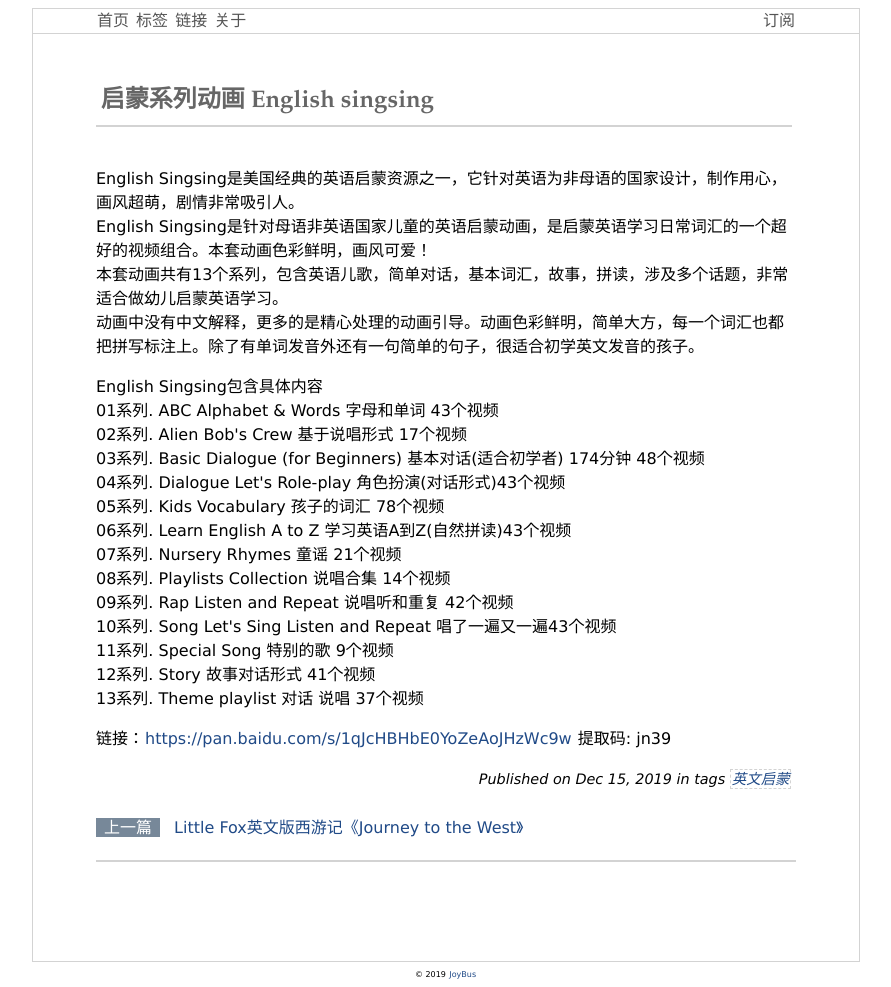
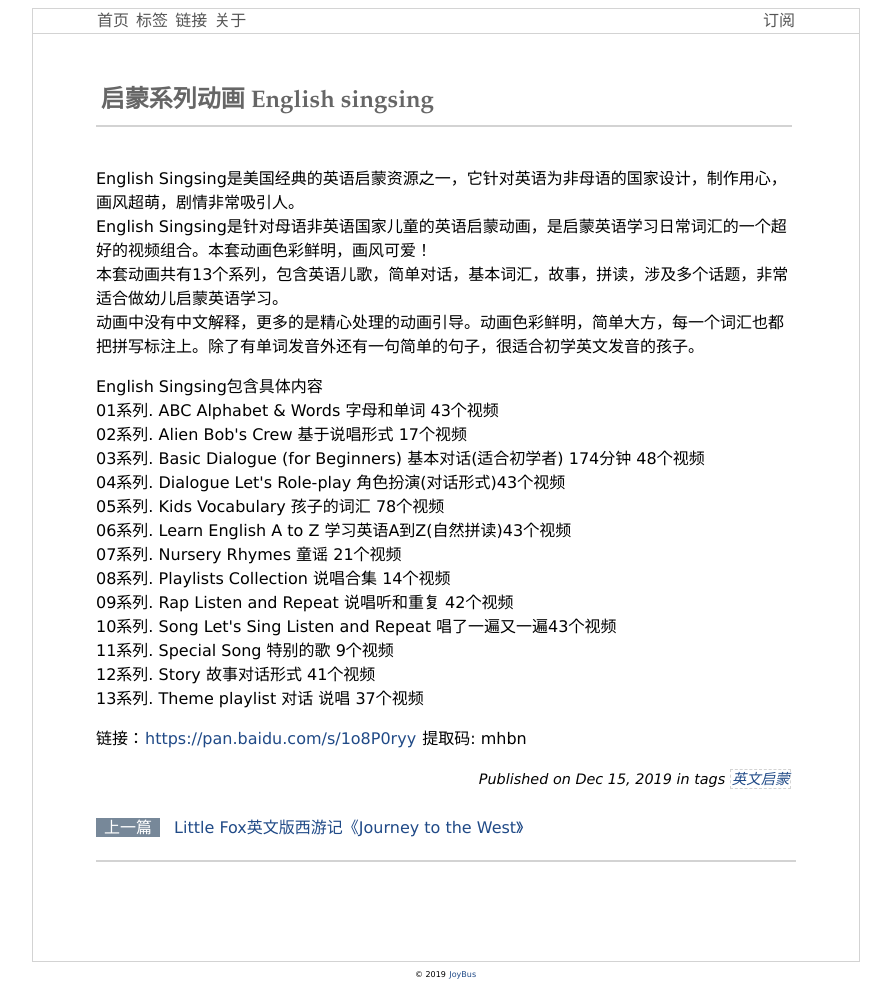
Before and after one commit to bestop/joybusd, a Jekyll site: the page built from _posts/2019-12-15-singsing.md, in a window 1280 px wide. Shown: the whole page, without its empty margins (194-1085 px from the left). Built offline with Jekyll 4.4.1, drawn with Linux system fonts in a browser that asks for light colours; comment, search, counter and statistics services are not loaded.

Commit message:
Update 2019-12-15-singsing.md

```diff
--- a/_posts/2019-12-15-singsing.md
+++ b/_posts/2019-12-15-singsing.md
@@ -29,4 +29,4 @@
 13系列. Theme playlist 对话 说唱 37个视频<br>
 </p>
 
-链接：<https://pan.baidu.com/s/1qJcHBHbE0YoZeAoJHzWc9w>{:target="_blank"}  提取码: jn39 <br>
+链接：<https://pan.baidu.com/s/1o8P0ryy>{:target="_blank"}  提取码: mhbn <br>
```
